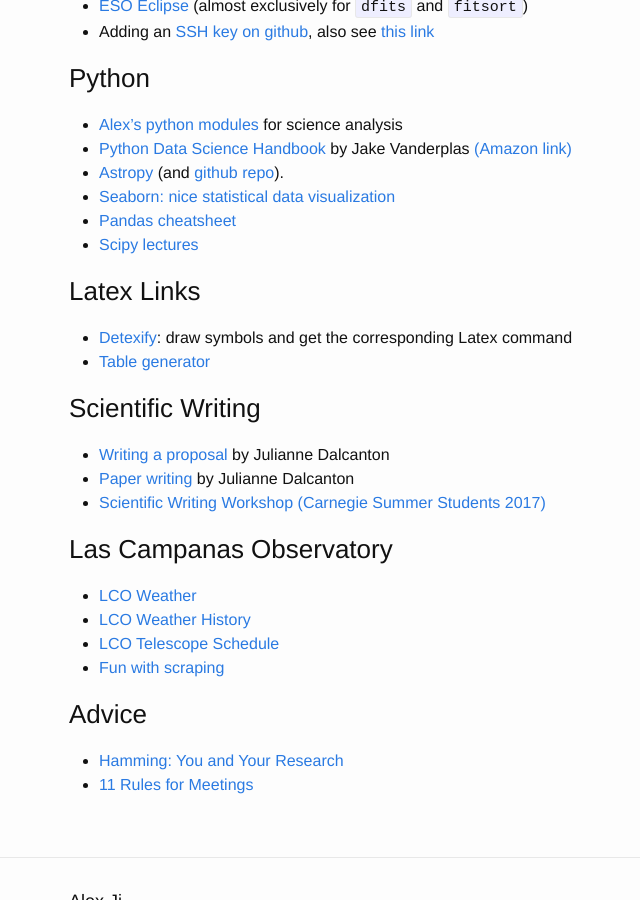
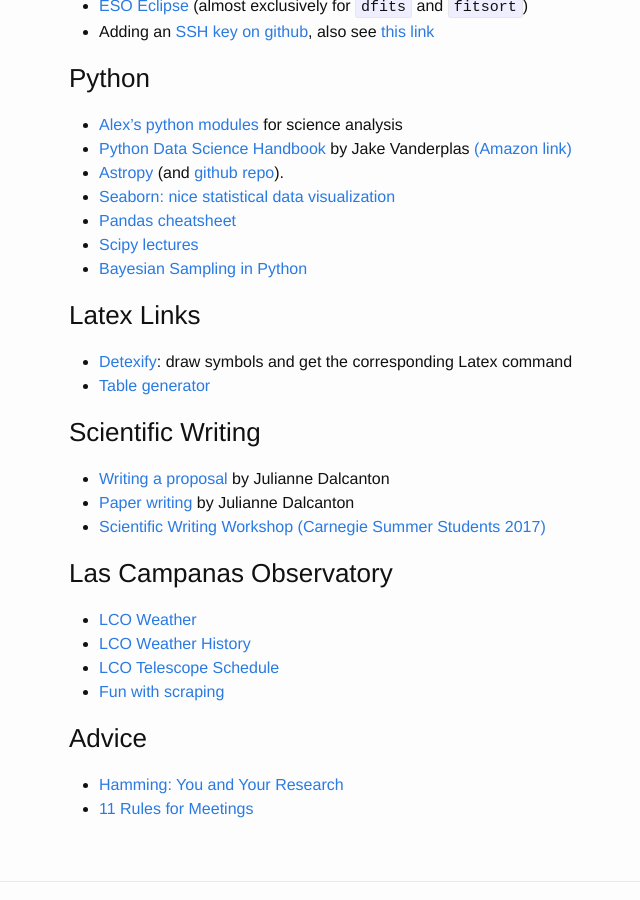
Before and after one commit to alexji/alexji.github.io, a Jekyll site: the page built from resources.md, in a window 1280 px wide and 900 px high, scrolled down 887 px. Shown: the whole window, without its empty margins (201-841 px from the left). Built offline with Jekyll 4.4.1, drawn with Linux system fonts in a browser that asks for light colours.

Commit message:
Added sampling

```diff
--- a/resources.md
+++ b/resources.md
@@ -39,6 +39,7 @@ order: 4
 * [Seaborn: nice statistical data visualization](https://seaborn.pydata.org/)
 * [Pandas cheatsheet](https://nbviewer.jupyter.org/github/groverpr/learn_python_libraries/blob/master/pandas/pandas_cheatsheet.ipynb)
 * [Scipy lectures](https://www.scipy-lectures.org/)
+* [Bayesian Sampling in Python](https://github.com/alexji/cda-samplers)
 
 ### Latex Links
 * [Detexify](http://detexify.kirelabs.org/classify.html): draw symbols and get the corresponding Latex command
```
